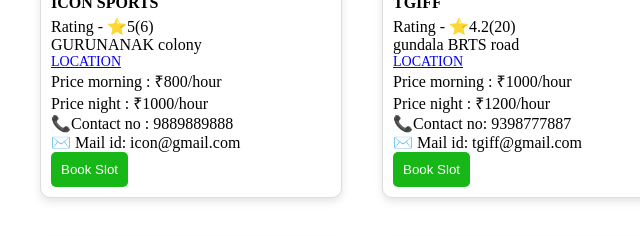
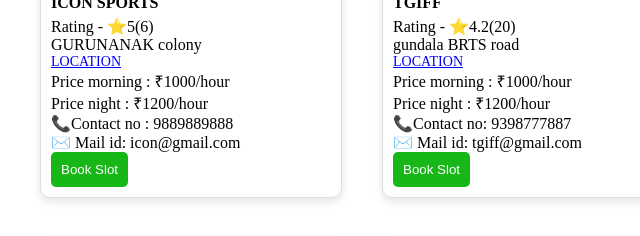
Before and after one commit to Manmohangit123/Maxpru, a plain HTML site: page manmohan.html in a window 1280 px wide. Shown: the part 550-786 px from the top of the page, 0-640 px from the left. Drawn offline with Linux system fonts and the light colour scheme.

Commit message:
rateschange

```diff
--- a/manmohan.html
+++ b/manmohan.html
@@ -177,8 +177,8 @@
                     <div class="venue-rating">Rating - ⭐️5(6)</div>
                     <div class="venue-locationnname">GURUNANAK colony</div>
                     <div class = "venue-location"><a href="https://www.google.com/maps/place/Icon+sports/@16.5064994,80.6655693,835m/data=!3m2!1e3!4b1!4m6!3m5!1s0x3a35fbe648b15f49:0xd26d2f60cd2923c2!8m2!3d16.5064994!4d80.6681442!16s%2Fg%2F11fjtz5wx5?entry=ttu&g_ep=EgoyMDI0MTAxNi4wIKXMDSoASAFQAw%3D%3D">LOCATION</a></div>
-                    <div class="venue-price">Price morning : ₹800/hour  </div>
-                        <div class="venue-price">Price night : ₹1000/hour</div>
+                    <div class="venue-price">Price morning : ₹1000/hour  </div>
+                        <div class="venue-price">Price night : ₹1200/hour</div>
                         <div class="venue-contactno">📞Contact no : 9889889888</div>
                         <div class="venue-mailid">✉️ Mail id: icon@gmail.com</div>
                         <a href="maxpru.html">
```
